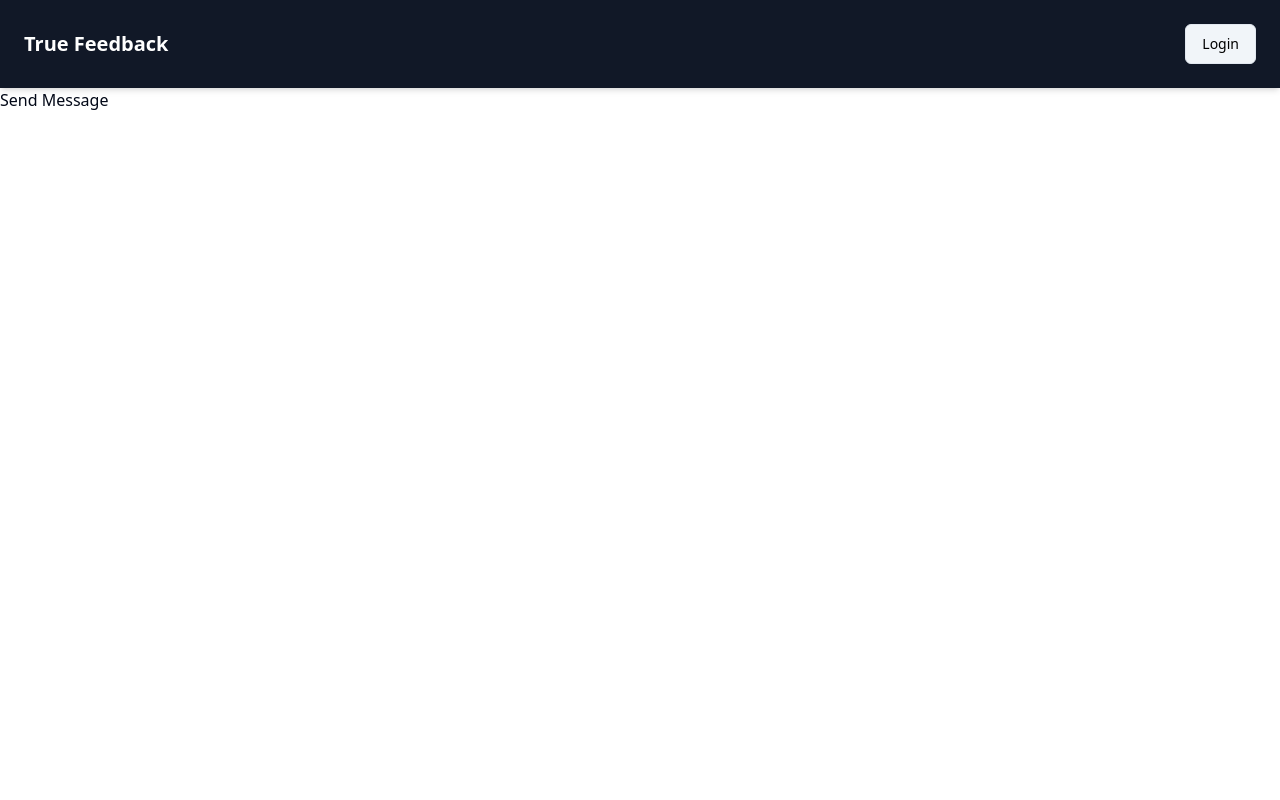
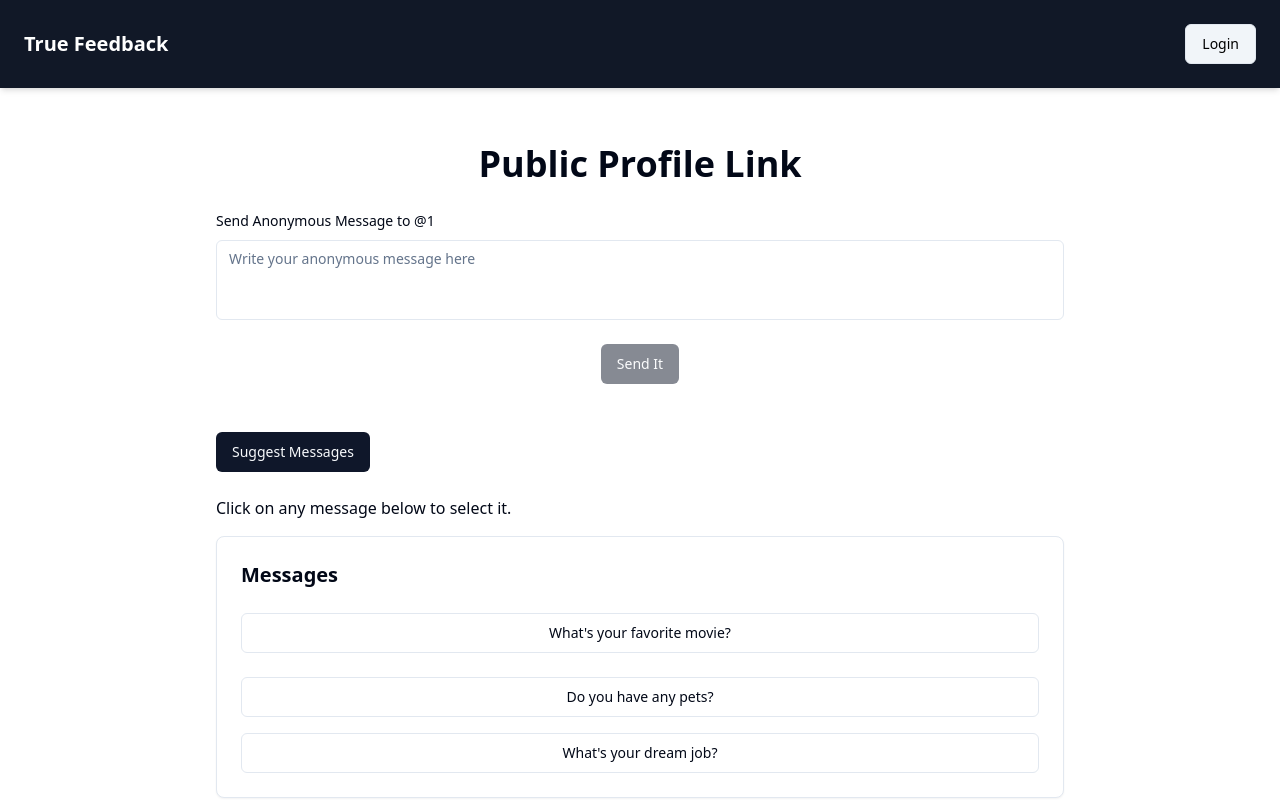
Before and after one commit to mohammad-al-samiul/mystry-message, a Next.js app: page /u/1 in a window 1280 px wide. Shown: the top 800 px of the page. Built offline with nearby package versions, Linux system fonts and the light colour scheme; no server answers.

Commit message:
send message frontend part completed

```diff
--- a/package.json
+++ b/package.json
@@ -10,6 +10,7 @@
   },
   "dependencies": {
     "@ai-sdk/openai": "^2.0.15",
+    "@ai-sdk/react": "^2.0.22",
     "@hookform/resolvers": "^5.2.1",
     "@radix-ui/react-alert-dialog": "^1.1.15",
     "@radix-ui/react-label": "^2.1.7",
--- a/src/app/api/suggest-messages/route.ts
+++ b/src/app/api/suggest-messages/route.ts
@@ -1,7 +1,6 @@
 import { openai } from "@ai-sdk/openai";
 import { streamText } from "ai";
 
-// Allow streaming responses up to 30 seconds
 export const maxDuration = 30;
 export const runtime = "edge";
 
@@ -20,6 +19,10 @@
     return result.toUIMessageStreamResponse();
   } catch (err) {
     console.error("AI error:", err);
-    return Response.json({ error: "Something went wrong" }, { status: 500 });
+
+    // fallback response (static suggestions)
+    const fallback =
+      "What's your favorite book?||If you could visit any country, where would you go?||What's a skill you want to learn?";
+    return Response.json({ completion: fallback }, { status: 200 });
   }
 }
--- a/src/app/u/[username]/page.tsx
+++ b/src/app/u/[username]/page.tsx
@@ -1,5 +1,173 @@
+"use client";
+import { messageSchema } from "@/schemas/messageSchema";
+import { zodResolver } from "@hookform/resolvers/zod";
+import { useForm } from "react-hook-form";
+import z from "zod";
+import { useCompletion } from "@ai-sdk/react";
+import axios, { AxiosError } from "axios";
+import { IApiResponse } from "@/types/apiResponse.interface";
+import { toast } from "sonner";
+import { useParams } from "next/navigation";
+import { useState } from "react";
+import Link from "next/link";
+import { Button } from "@/components/ui/button";
+import { Separator } from "@/components/ui/separator";
+import { Card, CardContent, CardHeader } from "@/components/ui/card";
+import {
+  Form,
+  FormControl,
+  FormField,
+  FormItem,
+  FormLabel,
+  FormMessage,
+} from "@/components/ui/form";
+import { Textarea } from "@/components/ui/textarea";
+import { Loader2 } from "lucide-react";
+
+const specialChar = "||";
+
+const parseStringMessages = (messageString: string): string[] => {
+  return messageString.split(specialChar);
+};
+
+const initialMessageString =
+  "What's your favorite movie?||Do you have any pets?||What's your dream job?";
+
 const SendMessage = () => {
-  return <div>Send Message</div>;
+  const params = useParams<{ username: string }>();
+  const username = params.username;
+
+  const {
+    complete,
+    completion,
+    isLoading: isSuggestLoading,
+    error,
+  } = useCompletion({
+    api: "/api/suggest-messages",
+    initialCompletion: initialMessageString,
+  });
+
+  const form = useForm<z.infer<typeof messageSchema>>({
+    resolver: zodResolver(messageSchema),
+  });
+
+  const messageContent = form.watch("content");
+
+  const handleMessageClick = (message: string) => {
+    form.setValue("content", message);
+  };
+
+  const [isLoading, setIsLoading] = useState(false);
+  const onSubmit = async (data: z.infer<typeof messageSchema>) => {
+    setIsLoading(true);
+    try {
+      const response = await axios.post<IApiResponse>("/api/send-message", {
+        ...data,
+        username,
+      });
+
+      toast.success(response.data.message);
+      form.reset({ ...form.getValues(), content: "" });
+    } catch (error) {
+      const axiosError = error as AxiosError<IApiResponse>;
+      toast("Error", {
+        description:
+          axiosError.response?.data.message ?? "Failed to sent message",
+      });
+    } finally {
+      setIsLoading(false);
+    }
+  };
+
+  const fetchSuggestedMessages = async () => {
+    try {
+      // complete ফাংশন call করলে useCompletion API hit করবে
+      await complete(""); // empty string দিলে initial prompt ব্যবহার করবে
+    } catch (err) {
+      console.error("Error fetching messages:", err);
+    }
+  };
+  return (
+    <div className="container mx-auto my-8 p-6 bg-white rounded max-w-4xl">
+      <h1 className="text-4xl font-bold mb-6 text-center">
+        Public Profile Link
+      </h1>
+      <Form {...form}>
+        <form onSubmit={form.handleSubmit(onSubmit)} className="space-y-6">
+          <FormField
+            control={form.control}
+            name="content"
+            render={({ field }) => (
+              <FormItem>
+                <FormLabel>Send Anonymous Message to @{username}</FormLabel>
+                <FormControl>
+                  <Textarea
+                    placeholder="Write your anonymous message here"
+                    className="resize-none"
+                    {...field}
+                  />
+                </FormControl>
+                <FormMessage />
+              </FormItem>
+            )}
+          />
+          <div className="flex justify-center">
+            {isLoading ? (
+              <Button disabled>
+                <Loader2 className="mr-2 h-4 w-4 animate-spin" />
+                Please wait
+              </Button>
+            ) : (
+              <Button type="submit" disabled={isLoading || !messageContent}>
+                Send It
+              </Button>
+            )}
+          </div>
+        </form>
+      </Form>
+
+      <div className="space-y-4 my-8">
+        <div className="space-y-2">
+          <Button
+            onClick={fetchSuggestedMessages}
+            className="my-4"
+            disabled={isSuggestLoading}
+          >
+            Suggest Messages
+          </Button>
+          <p>Click on any message below to select it.</p>
+        </div>
+        <Card>
+          <CardHeader>
+            <h3 className="text-xl font-semibold">Messages</h3>
+          </CardHeader>
+          <CardContent className="flex flex-col space-y-4">
+            {error ? (
+              <p className="text-red-500">{error.message}</p>
+            ) : (
+              parseStringMessages(completion).map((message, index) => (
+                <Button
+                  key={index}
+                  variant="outline"
+                  className="mb-2"
+                  onClick={() => handleMessageClick(message)}
+                >
+                  {message}
+                </Button>
+              ))
+            )}
+          </CardContent>
+        </Card>
+      </div>
+      <Separator className="my-6" />
+      <div className="text-center">
+        <div className="mb-4">Get Your Message Board</div>
+        <Link href={"/sign-up"}>
+          <Button>Create Your Account</Button>
+        </Link>
+      </div>
+    </div>
+  );
 };
 
 export default SendMessage;
--- /dev/null
+++ b/src/components/ui/textarea.tsx
@@ -0,0 +1,22 @@
+import * as React from "react"
+
+import { cn } from "@/lib/utils"
+
+const Textarea = React.forwardRef<
+  HTMLTextAreaElement,
+  React.ComponentProps<"textarea">
+>(({ className, ...props }, ref) => {
+  return (
+    <textarea
+      className={cn(
+        "flex min-h-[80px] w-full rounded-md border border-input bg-background px-3 py-2 text-base ring-offset-background placeholder:text-muted-foreground focus-visible:outline-none focus-visible:ring-2 focus-visible:ring-ring focus-visible:ring-offset-2 disabled:cursor-not-allowed disabled:opacity-50 md:text-sm",
+        className
+      )}
+      ref={ref}
+      {...props}
+    />
+  )
+})
+Textarea.displayName = "Textarea"
+
+export { Textarea }
```
Also changed, not shown: 1 other file (tests, documents, lock files or other folders).
